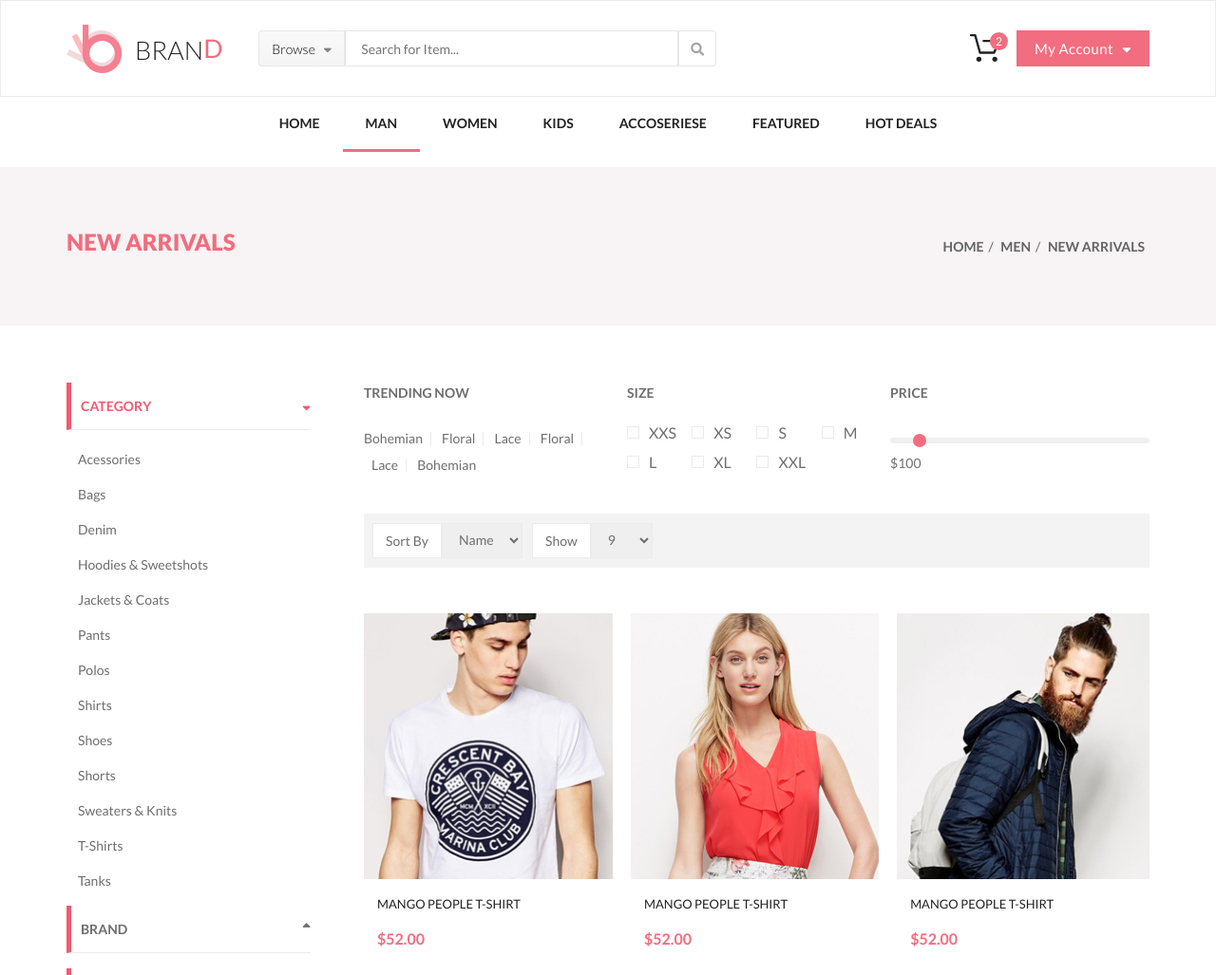
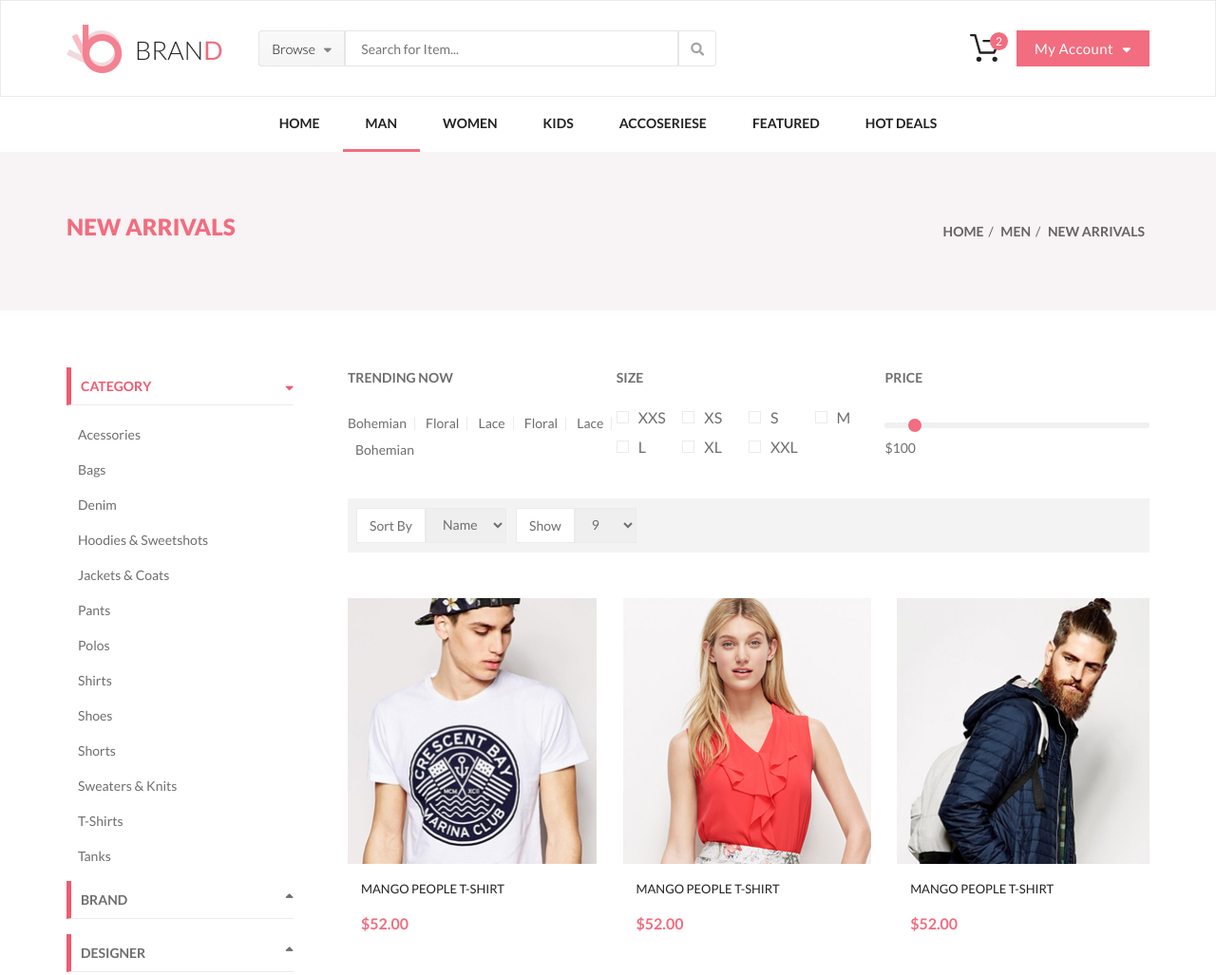
Before and after one commit to ncowboy/gu_html5_css3, a plain HTML site: page product.html in a window 1280 px wide. Shown: the top 1027 px of the page at 95% size. Drawn offline with Linux system fonts and the light colour scheme.

Commit message:
Эисправления замечаний от преподавателя

```diff
--- a/css/style.css
+++ b/css/style.css
@@ -153,7 +153,7 @@ p {
 }
 
 .footer-bottom {
-    margin-top: 89px;
+    margin-top: 42px;
     background-color: #e6e6e6;
     padding: 24px 0;
 }
@@ -455,6 +455,8 @@ p {
     color: #f16d7f;
     font-weight: 400;
     letter-spacing: 0.68px;
+    display: block;
+    margin-top: 5px;
 }
 
 .logo-img {
@@ -500,6 +502,7 @@ p {
     -ms-flex-pack: center;
     justify-content: center;
     position: relative;
+    margin-bottom: 0;
 }
 
 .menu-link {
@@ -931,7 +934,7 @@ p {
     -webkit-box-pack: justify;
     -ms-flex-pack: justify;
     justify-content: space-between;
-    padding: 14px 0 14px 10px;
+    padding: 9px 0 9px 10px;
     color: #6f6e6e;
     font-size: 14px;
     font-weight: 700;
@@ -980,7 +983,7 @@ p {
 
 .catalog-menu {
     width: 25%;
-    padding-right: 28px;
+    padding-right: 46px;
 }
 
 .catalog-menu-sections-list {
@@ -1189,7 +1192,7 @@ p {
 
 .catalog-body {
     width: 75%;
-    padding-left: 28px;
+    padding-left: 11px;
 }
 
 .catalog-options {
--- a/product.html
+++ b/product.html
@@ -310,7 +310,7 @@
     <h2 class="new-arrivals-h2">new arrivals</h2>
     <div class="new-arrivals-nav">
       <p class="new-arrivals-breadcrumbs">
-        <a href="#" class="new-arrivals-link">home</a><span>/</span>
+        <a href="index.html" class="new-arrivals-link">home</a><span>/</span>
         <a href="#" class="new-arrivals-link">men</a><span>/</span>
         <a href="#" class="new-arrivals-link">new arrivals</a>
       </p>
```
Also changed, not shown: cart.html (+1 -1 lines).
